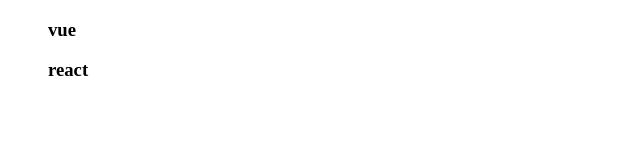
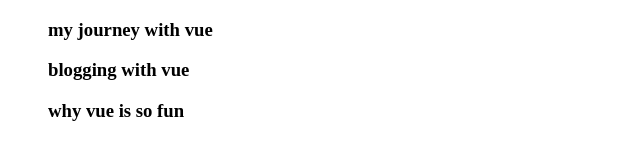
Before and after one commit to andefine/for-practice, a plain HTML site: page vueInstance/vueInstance.html in a window 1280 px wide. Shown: the whole page, without its empty margins (0-640 px from the left). Drawn offline with nearby package versions, Linux system fonts and the light colour scheme.

Commit message:
v-bind传递prop

```diff
--- a/vueInstance/vueInstance.html
+++ b/vueInstance/vueInstance.html
@@ -10,8 +10,7 @@
 <body>
 
   <ul id="example">
-    <blog-post title="vue"></blog-post>
-    <blog-post title="react"></blog-post>
+    <blog-post v-for="post of posts" :key="post.id" :title="post.title"></blog-post>
   </ul>
 
   <script src="./vueInstance.js"></script>
--- a/vueInstance/vueInstance.js
+++ b/vueInstance/vueInstance.js
@@ -4,5 +4,12 @@ Vue.component('blog-post', {
 })
 
 new Vue({
-  el: '#example'
+  el: '#example',
+  data: {
+    posts: [
+      { id: 1, title: 'my journey with vue' },
+      { id: 2, title: 'blogging with vue' },
+      { id: 3, title: 'why vue is so fun' }
+    ]
+  }
 })
```
